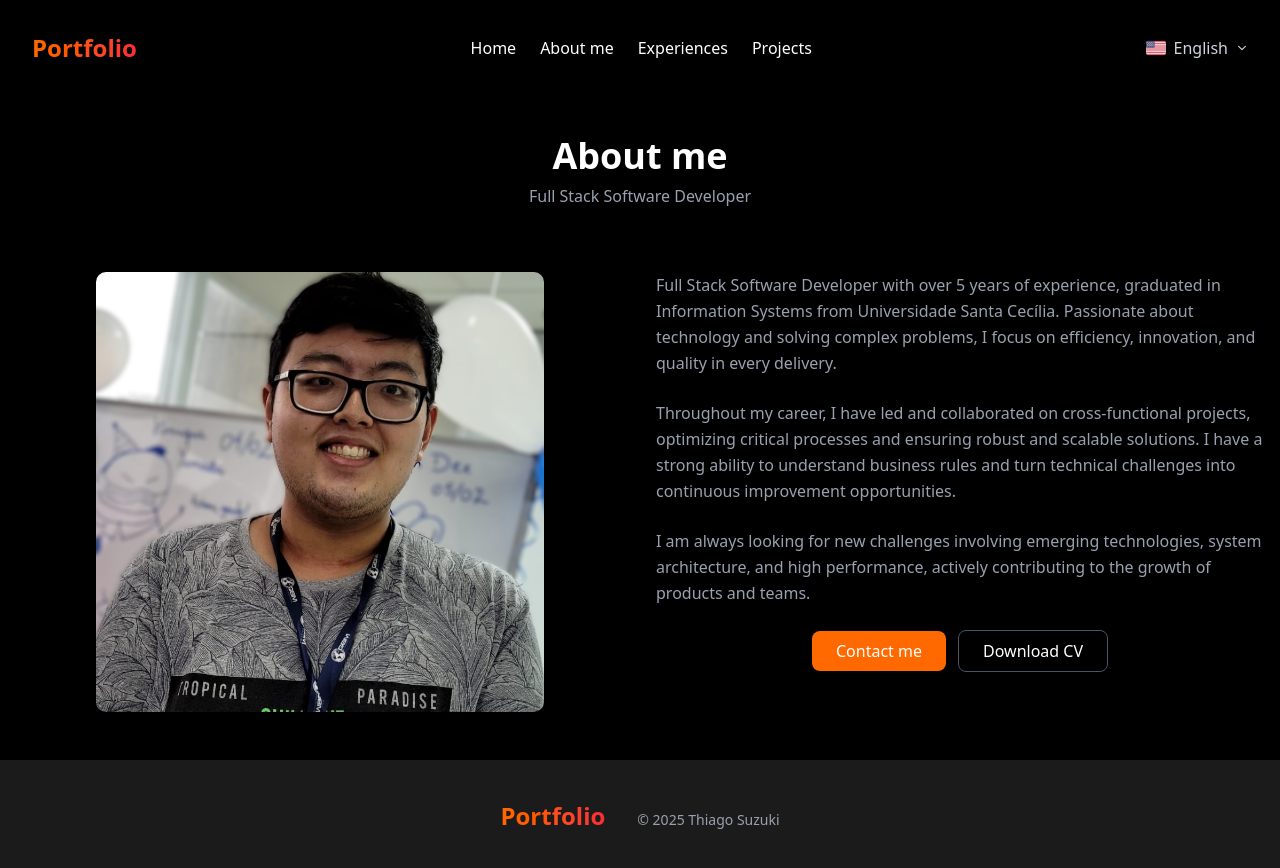
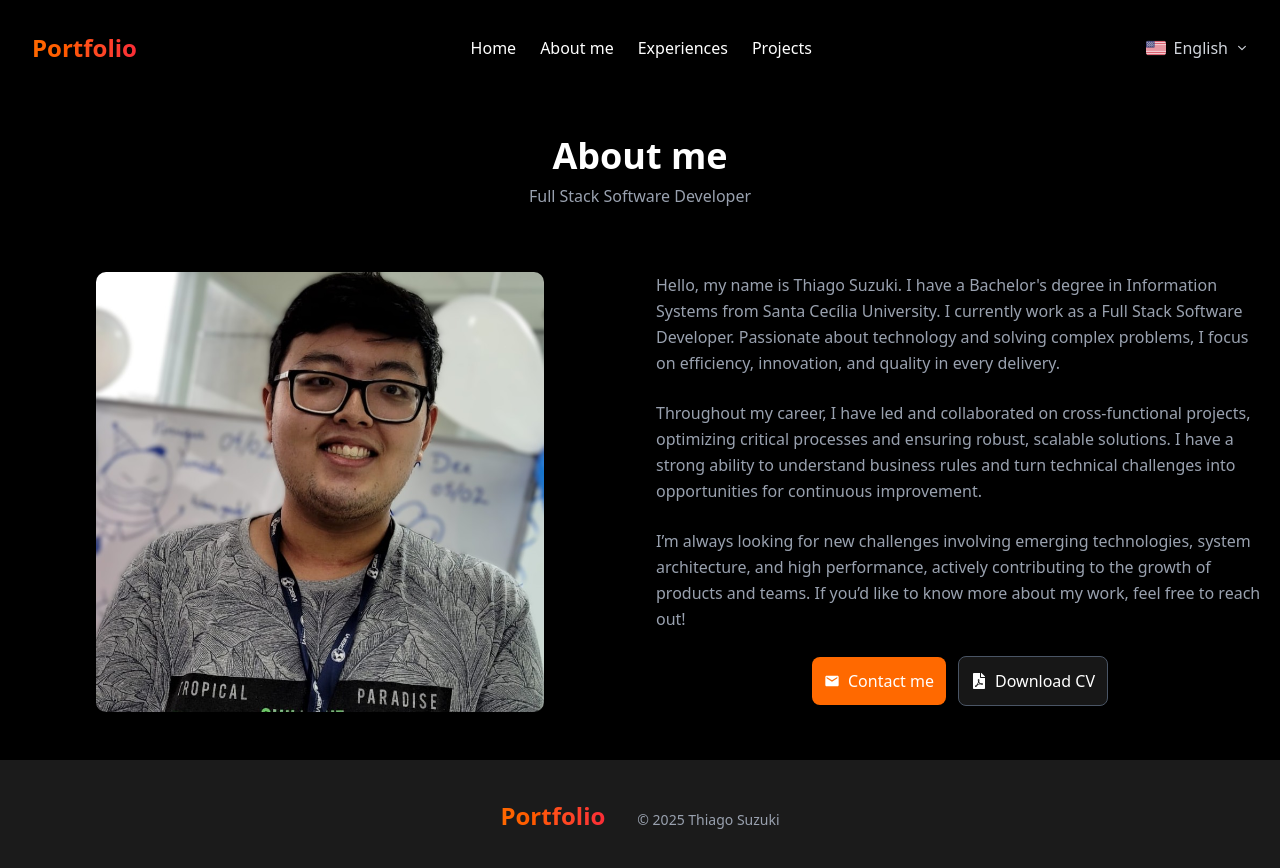
Before and after one commit to thiago-suzuki/next-portfolio-suzuki, a Next.js app: page /en/about in a window 1280 px wide. Shown: the top 868 px of the page. Built offline with nearby package versions, Linux system fonts and the light colour scheme.

Commit message:
fix: fix texts and buttons

```diff
--- a/dictionaries/en.json
+++ b/dictionaries/en.json
@@ -15,9 +15,6 @@
     "About": {
       "title": "About me",
       "subtitle": "Full Stack Software Developer",
-       "paragraphOne": "Full Stack Software Developer with over 5 years of experience, graduated in Information Systems from Universidade Santa Cecília. Passionate about technology and solving complex problems, I focus on efficiency, innovation, and quality in every delivery.",
-      "paragraphTwo": "Throughout my career, I have led and collaborated on cross-functional projects, optimizing critical processes and ensuring robust and scalable solutions. I have a strong ability to understand business rules and turn technical challenges into continuous improvement opportunities.",
-      "paragraphThree": "I am always looking for new challenges involving emerging technologies, system architecture, and high performance, actively contributing to the growth of products and teams.",
       "buttons": {
         "contact": "Contact me",
         "cv": "Download CV"
--- a/dictionaries/es.json
+++ b/dictionaries/es.json
@@ -15,9 +15,6 @@
     "About": {
       "title": "Sobre mí",
       "subtitle": "Desarrollador de Software Full Stack",
-      "paragraphOne": "Desarrollador de Software Full Stack con más de 5 años de experiencia, graduado en Sistemas de Información por la Universidad Santa Cecília. Apasionado por la tecnología y la resolución de problemas complejos, me enfoco en la eficiencia, la innovación y la calidad en cada entrega.",
-      "paragraphTwo": "A lo largo de mi carrera, he liderado y colaborado en proyectos multifuncionales, optimizando procesos críticos y garantizando soluciones robustas y escalables. Tengo una gran capacidad para comprender las reglas del negocio y convertir los desafíos técnicos en oportunidades de mejora continua.",
-      "paragraphThree": "Siempre estoy en busca de nuevos desafíos que involucren tecnologías emergentes, arquitectura de sistemas y alto rendimiento, contribuyendo activamente al crecimiento de productos y equipos.",
       "buttons": {
         "contact": "Contáctame",
         "cv": "Descargar CV"
--- a/dictionaries/pt-br.json
+++ b/dictionaries/pt-br.json
@@ -8,18 +8,15 @@
                 "project": "Projetos realizados"
             },
             "buttons": {
-                "contact":"Contate me",
+                "contact":"Entre em contato",
                 "cv":"Baixar CV"
             }
         },
         "About": {
             "title": "Sobre mim",
             "subtitle": "Desenvolvedor de Software Full Stack",
-             "paragraphOne": "Desenvolvedor de Software Full Stack com mais de 5 anos de experiência, graduado em Sistemas de Informação pela Universidade Santa Cecília. Apaixonado por tecnologia e resolução de problemas complexos, atuo com foco em eficiência, inovação e qualidade em cada entrega.",
-            "paragraphTwo": "Ao longo da minha trajetória, liderei e colaborei em projetos multifuncionais, otimizando processos críticos e garantindo soluções robustas e escaláveis. Tenho facilidade em compreender regras de negócio e transformar desafios técnicos em oportunidades de melhoria contínua.",
-            "paragraphThree": "Estou sempre em busca de novos desafios que envolvam tecnologias emergentes, arquitetura de sistemas e alta performance, contribuindo ativamente para o crescimento de produtos e equipes.",
             "buttons": {
-                "contact":"Contate me",
+                "contact":"Entre em contato",
                 "cv":"Baixar CV"
             }
         },
--- a/src/components/Pages/About/index.tsx
+++ b/src/components/Pages/About/index.tsx
@@ -1,15 +1,20 @@
 "use client"
 
 import { motion } from "framer-motion";
-import { useTranslations } from "next-intl";
+import { useLocale, useTranslations } from "next-intl";
 import Link from "next/link";
+import { FaFilePdf } from "react-icons/fa";
+import { MdEmail } from "react-icons/md";
 
+import { Button } from "@/components";
 import {
     linkPdf,
-    linkWP
+    linkEmail,
+    paragraphsAboutUser
 } from "@/data";
 
 export function About() {
+    const locale = useLocale();
     const t = useTranslations('Pages.About')
 
     return (
@@ -47,27 +52,27 @@ export function About() {
 
                             <div className="text-gray-400">
                                 <p className="mb-6 leading-relaxed">
-                                    {t('paragraphOne')}
+                                    {paragraphsAboutUser.one[locale] || paragraphsAboutUser.one["pt-br"]}
                                 </p>
 
                                 <p className="mb-6 leading-relaxed">
-                                    {t('paragraphTwo')}
+                                    {paragraphsAboutUser.two[locale] || paragraphsAboutUser.two["pt-br"]}
                                 </p>
 
                                 <p className="mb-6 leading-relaxed">
-                                    {t('paragraphThree')}
+                                    {paragraphsAboutUser.three[locale] || paragraphsAboutUser.three["pt-br"]}
                                 </p>
 
                                 <div className="flex justify-center items-center gap-3">
-                                    <Link href={linkWP} target="_blank">
-                                        <button className="bg-orange-500 hover:bg-orange-600 text-white px-6 py-2 rounded-md transition duration-300">
-                                            {t('buttons.contact')}
-                                        </button>
+                                    <Link href={linkEmail} target="_blank">
+                                        <Button className="bg-orange-500 hover:bg-orange-600 text-white text-[16px] px-6 py-6 rounded-md transition duration-300">
+                                            <MdEmail size={16} /> {t('buttons.contact')}
+                                        </Button>
                                     </Link>
                                     <Link href={linkPdf} target="_blank">
-                                        <button className="border border-gray-600 text-white px-6 py-2 rounded-md hover:border-orange-500 hover:bg-orange-500/10 transition">
-                                            {t('buttons.cv')}
-                                        </button>
+                                        <Button className="border border-gray-600 text-white text-[16px] px-6 py-6 rounded-md hover:border-orange-500 hover:bg-orange-500/10 transition">
+                                           <FaFilePdf size={16} /> {t('buttons.cv')}
+                                        </Button>
                                     </Link>
                                 </div>
                             </div>
--- a/src/data/user.ts
+++ b/src/data/user.ts
@@ -1,5 +1,5 @@
 // Imports Types
-import { MetadatasUser, TechnologiesUser, ProjectsUser, EnterprisesUser } from "@/types/user";
+import { MetadatasUser, TechnologiesUser, ProjectsUser, EnterprisesUser, ParagraphsAboutUser } from "@/types/user";
 
 // Imports Images Technologies
 import SkillAngularImg from "@/assets/skills/angular.png"
@@ -36,7 +36,7 @@ import EnterpriseGBMImg from "@/assets/enterprises/gbmtech_logo.jpeg"
 
 // Links User
 export const linkPdf: string = "/archives/curriculo.pdf"
-export const linkWP: string = "https://wa.me/5513996042886"
+export const linkEmail: string = "mailto:thiagoikenaga@gmail.com"
 
 
 // Technologies User
@@ -314,3 +314,21 @@ export const metadatasUser: MetadatasUser[] = [
         description: "project"
     },
 ]
+
+export const paragraphsAboutUser: ParagraphsAboutUser = {
+  one: {
+    "pt-br": "Olá, meu nome é Thiago Suzuki, sou graduado em Bacharelado de Sistemas de Informação pela Universidade Santa Cecília. Atualmente sou Desenvolvedor de Software Full Stack. Apaixonado por tecnologia e resolução de problemas complexos, atuo com foco em eficiência, inovação e qualidade em cada entrega.",
+    es: "Hola, mi nombre es Thiago Suzuki, soy licenciado en Sistemas de Información por la Universidad Santa Cecília. Actualmente soy Desarrollador de Software Full Stack. Apasionado por la tecnología y la resolución de problemas complejos, actúo con enfoque en eficiencia, innovación y calidad en cada entrega.",
+    en: "Hello, my name is Thiago Suzuki. I have a Bachelor's degree in Information Systems from Santa Cecília University. I currently work as a Full Stack Software Developer. Passionate about technology and solving complex problems, I focus on efficiency, innovation, and quality in every delivery."
+  },
+  two: {
+    "pt-br": "Ao longo da minha trajetória, liderei e colaborei em projetos multifuncionais, otimizando processos críticos e garantindo soluções robustas e escaláveis. Tenho facilidade em compreender regras de negócio e transformar desafios técnicos em oportunidades de melhoria contínua.",
+    es: "A lo largo de mi trayectoria, he liderado y colaborado en proyectos multifuncionales, optimizando procesos críticos y asegurando soluciones robustas y escalables. Tengo facilidad para comprender reglas de negocio y transformar desafíos técnicos en oportunidades de mejora continua.",
+    en: "Throughout my career, I have led and collaborated on cross-functional projects, optimizing critical processes and ensuring robust, scalable solutions. I have a strong ability to understand business rules and turn technical challenges into opportunities for continuous improvement."
+  },
+  three: {
+    "pt-br": "Estou sempre em busca de novos desafios que envolvam tecnologias emergentes, arquitetura de sistemas e alta performance, contribuindo ativamente para o crescimento de produtos e equipes. Se você quiser saber mais sobre meu trabalho, entre em contato comigo pra saber mais!",
+    es: "Siempre estoy en busca de nuevos desafíos que involucren tecnologías emergentes, arquitectura de sistemas y alto rendimiento, contribuyendo activamente al crecimiento de productos y equipos. ¡Si quieres saber más sobre mi trabajo, no dudes en contactarme!",
+    en: "I’m always looking for new challenges involving emerging technologies, system architecture, and high performance, actively contributing to the growth of products and teams. If you’d like to know more about my work, feel free to reach out!"
+  }
+}
```
Also changed, not shown: src/components/Pages/Home/index.tsx (+11 -8 lines), src/types/user.ts (+8 -2 lines).
